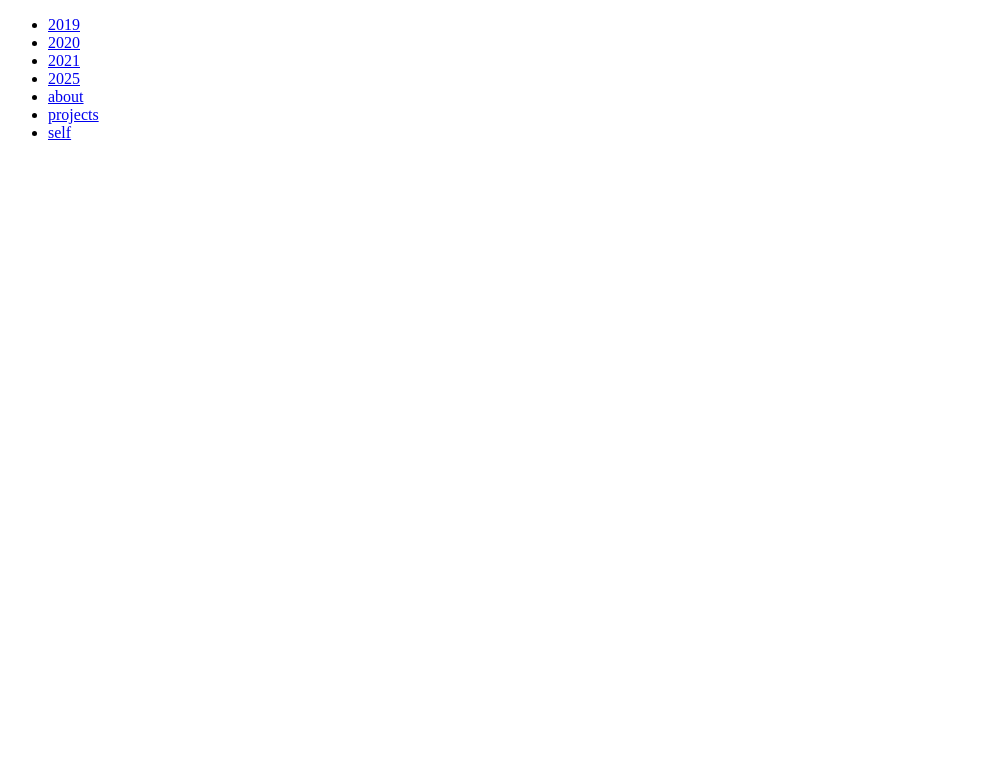
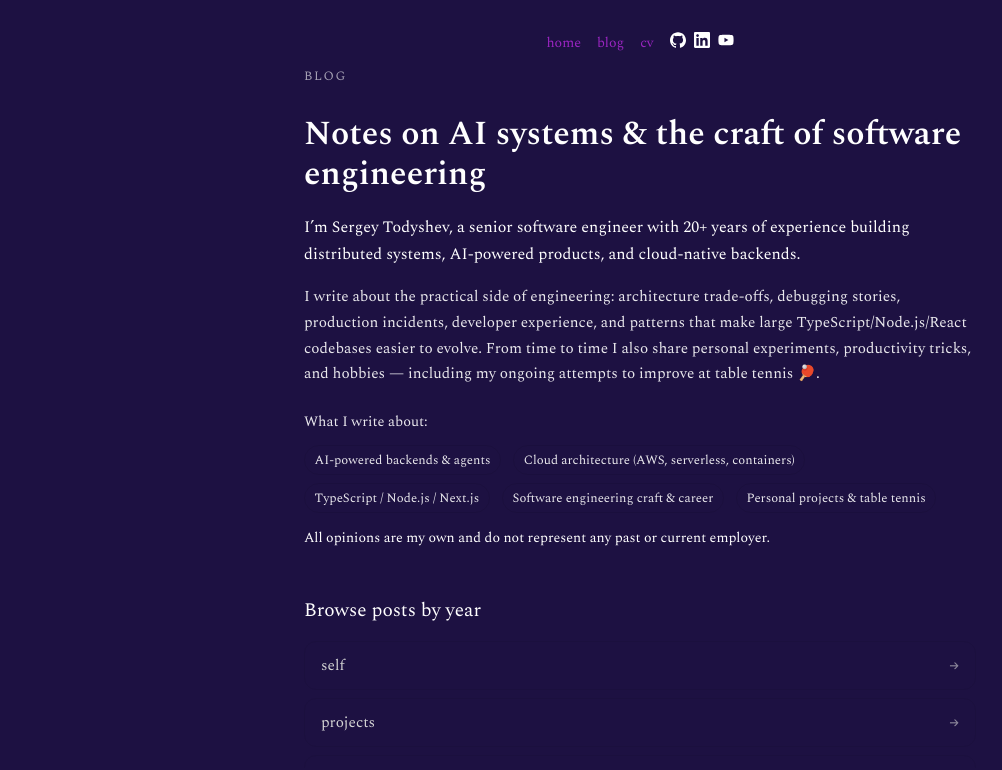
Before and after one commit to sergeyt/sergeyt-dev, a Next.js app: page /blog in a window 1280 px wide. Shown: the top 770 px of the page, without its empty margins (0-1002 px from the left). Built offline with nearby package versions, Linux system fonts and the light colour scheme.

Commit message:
feat: styling blog
switch to pnpm

```diff
--- a/src/components/BlogLayout.tsx
+++ b/src/components/BlogLayout.tsx
@@ -1,4 +1,5 @@
 import React from "react";
+import Layout from "./layout";
 
 export default function BlogLayout({
   children,
@@ -8,6 +9,7 @@ export default function BlogLayout({
   frontMatter: { title: string; date: string; tags?: string[] };
 }) {
   return (
+    <Layout>
       <article className="max-w-2xl mx-auto py-10">
         <h1 className="text-3xl font-bold">{frontMatter.title}</h1>
         <p className="text-sm text-gray-500">{frontMatter.date}</p>
@@ -27,5 +29,6 @@ export default function BlogLayout({
         {/* 🔽 Your comment component, e.g. Giscus or Disqus */}
         <div className="mt-10">{/* <Comments /> */}</div>
       </article>
+    </Layout>
   );
 }
--- a/src/pages/blog/index.tsx
+++ b/src/pages/blog/index.tsx
@@ -1,17 +1,70 @@
 import fs from "fs";
 import path from "path";
 import Link from "next/link";
+import Layout from "@/components/layout";
+import styles from "@/styles/BlogIndex.module.css";
 
-export default function IndexPage({ years }) {
-  const items = years.map((year) => (
-    <li key={year}>
-      <Link href={`./blog/${year}`}>{year}</Link>
-    </li>
-  ));
-  return <ul>{items}</ul>;
+export default function BlogIndexPage({ years }) {
+  const sortedYears = [...years].sort((a, b) => b.localeCompare(a));
+
+  return (
+    <Layout title="Blog – sergeyt.dev">
+      <section className={styles.intro}>
+        <p className={styles.eyebrow}>Blog</p>
+        <h1 className={styles.title}>
+          Notes on AI systems & the craft of software engineering
+        </h1>
+
+        <p className={styles.lead}>
+          I’m Sergey Todyshev, a senior software engineer with 20+ years of
+          experience building distributed systems, AI-powered products, and
+          cloud-native backends.
+        </p>
+
+        <p className={styles.body}>
+          I write about the practical side of engineering: architecture
+          trade-offs, debugging stories, production incidents, developer
+          experience, and patterns that make large TypeScript/Node.js/React
+          codebases easier to evolve. From time to time I also share personal
+          experiments, productivity tricks, and hobbies — including my ongoing
+          attempts to improve at table tennis 🏓.
+        </p>
+
+        <div className={styles.tags}>
+          <span>What I write about:</span>
+          <ul>
+            <li>AI-powered backends & agents</li>
+            <li>Cloud architecture (AWS, serverless, containers)</li>
+            <li>TypeScript / Node.js / Next.js</li>
+            <li>Software engineering craft & career</li>
+            <li>Personal projects & table tennis</li>
+          </ul>
+        </div>
+
+        <p className={styles.disclaimer}>
+          All opinions are my own and do not represent any past or current
+          employer.
+        </p>
+      </section>
+
+      <section className={styles.yearSection}>
+        <h2 className={styles.yearTitle}>Browse posts by year</h2>
+        <ul className={styles.yearList}>
+          {sortedYears.map((year) => (
+            <li key={year} className={styles.yearItem}>
+              <Link href={`/blog/${year}`} className={styles.yearLink}>
+                <span className={styles.yearLabel}>{year}</span>
+                <span className={styles.yearArrow}>→</span>
+              </Link>
+            </li>
+          ))}
+        </ul>
+      </section>
+    </Layout>
+  );
 }
 
-export async function getStaticProps({ params }) {
+export async function getStaticProps() {
   const cwd = process.cwd();
   const postDir = path.resolve(cwd, "src/posts");
   const years = await fs.promises.readdir(postDir);
--- /dev/null
+++ b/src/styles/BlogIndex.module.css
@@ -0,0 +1,113 @@
+.intro {
+    max-width: 720px;
+    margin-bottom: 3rem;
+}
+
+.eyebrow {
+    font-size: 0.8rem;
+    text-transform: uppercase;
+    letter-spacing: 0.12em;
+    opacity: 0.6;
+    margin-bottom: 0.5rem;
+}
+
+.title {
+    font-size: 2.1rem;
+    line-height: 1.2;
+    font-weight: 600;
+    margin-bottom: 1.25rem;
+}
+
+.lead {
+    font-size: 1rem;
+    line-height: 1.7;
+    margin-bottom: 0.75rem;
+}
+
+.body {
+    font-size: 0.95rem;
+    line-height: 1.7;
+    opacity: 0.9;
+}
+
+.tags {
+    margin-top: 1.5rem;
+    display: flex;
+    flex-wrap: wrap;
+    gap: 0.75rem;
+    align-items: flex-start;
+    font-size: 0.9rem;
+    opacity: 0.9;
+}
+
+.tags > span {
+    font-weight: 500;
+}
+
+.tags ul {
+    display: flex;
+    flex-wrap: wrap;
+    gap: 0.5rem 0.75rem;
+    list-style: none;
+    padding: 0;
+    margin: 0;
+}
+
+.tags li {
+    padding: 0.25rem 0.6rem;
+    border-radius: 999px;
+    border: 1px solid rgba(0, 0, 0, 0.08);
+    font-size: 0.8rem;
+}
+
+/* Years section */
+
+.yearSection {
+    margin-top: 3rem;
+}
+
+.yearTitle {
+    font-size: 1.2rem;
+    font-weight: 500;
+    margin-bottom: 1rem;
+}
+
+.yearList {
+    list-style: none;
+    padding: 0;
+    margin: 0;
+    display: flex;
+    flex-direction: column;
+    gap: 0.5rem;
+}
+
+.yearItem {
+    border-radius: 0.75rem;
+    border: 1px solid rgba(0, 0, 0, 0.06);
+    transition: transform 0.1s ease-out, box-shadow 0.1s ease-out,
+    border-color 0.1s ease-out;
+}
+
+.yearLink {
+    display: flex;
+    align-items: center;
+    justify-content: space-between;
+    padding: 0.75rem 1rem;
+    text-decoration: none;
+}
+
+.yearItem:hover {
+    transform: translateY(-1px);
+    border-color: rgba(0, 0, 0, 0.12);
+    box-shadow: 0 10px 30px rgba(0, 0, 0, 0.04);
+}
+
+.yearLabel {
+    font-size: 0.95rem;
+    font-weight: 500;
+}
+
+.yearArrow {
+    font-size: 0.9rem;
+    opacity: 0.6;
+}
```
Also changed, not shown: tsconfig.json (+7 -15 lines), 2 other files (tests, documents, lock files or other folders). Lines whose indentation alone changed are shown as unchanged.
